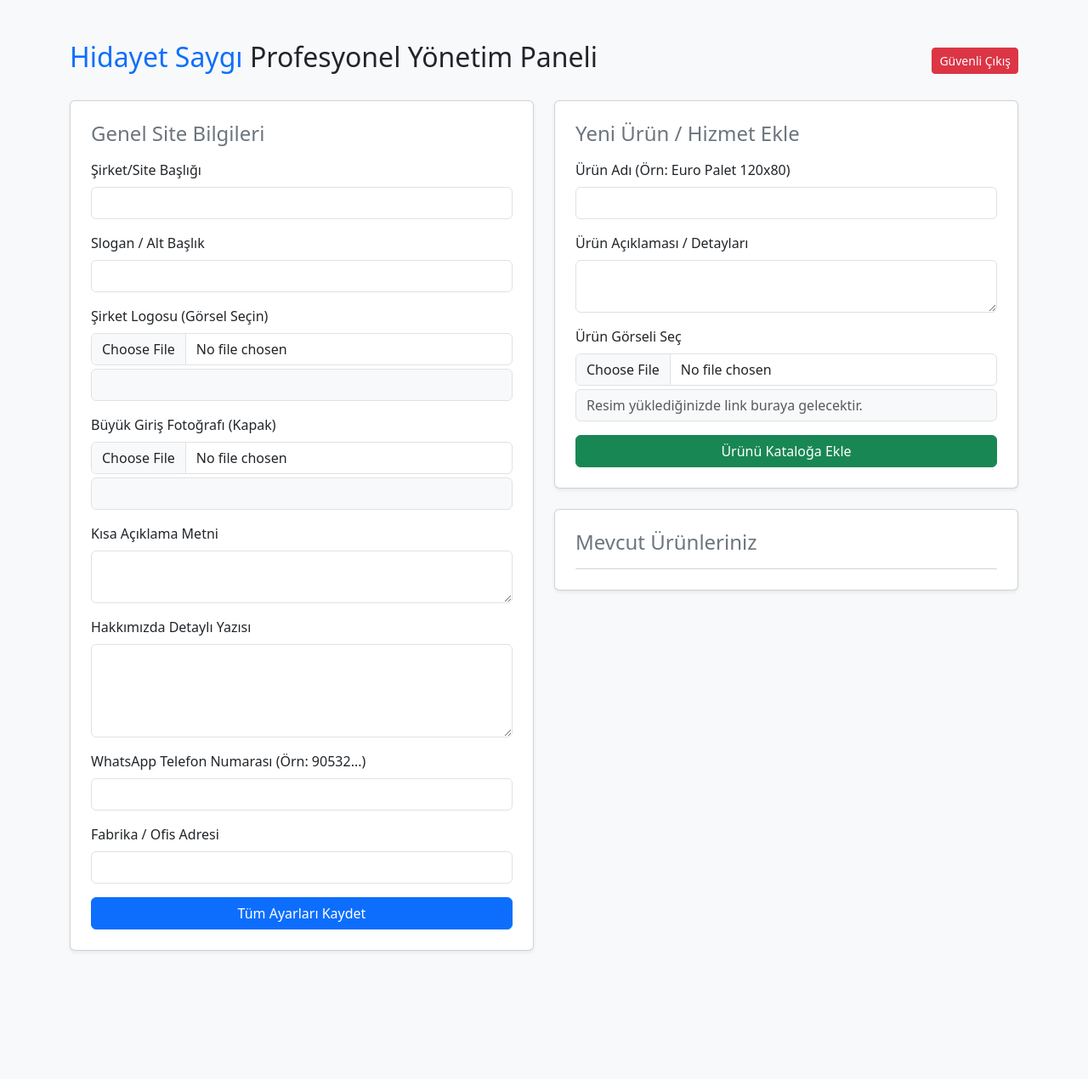
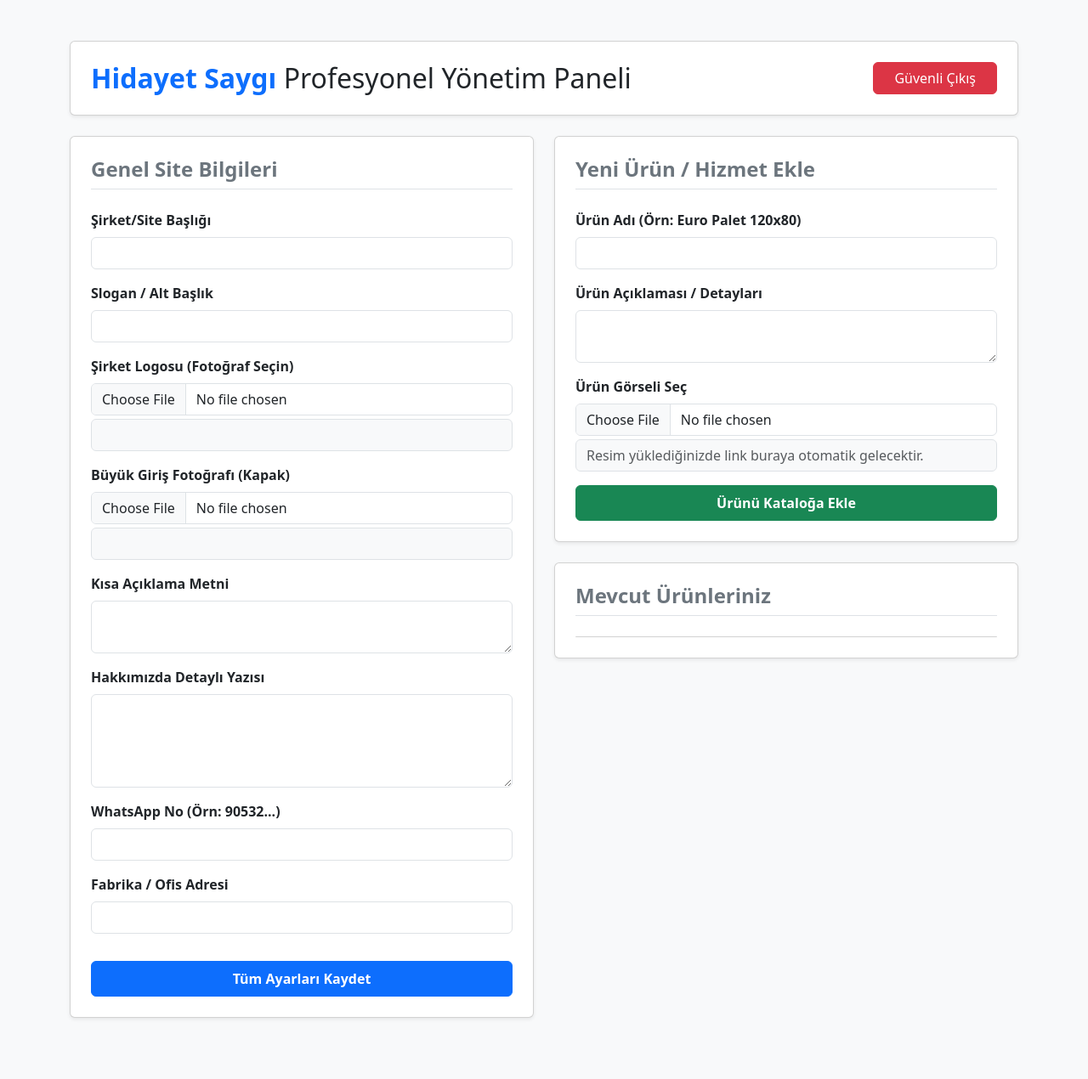
Before and after one commit to omeralisaygi/hidayetsaygi, a Flask app: template templates/admin.html in a window 1280 px wide. Shown: the whole page at 85% size. Before the commit the page ends 1120 px from the top, so only its background shows below. Run offline with Flask 3, Linux system fonts and the light colour scheme; the template is opened without the code that fills it, so the values that code supplies are empty; some libraries are stand-ins or nearby versions.

Commit message:
Refactor admin panel HTML structure and styles
Updated the admin panel HTML to improve styling and structure. Changed Bootstrap CDN link and adjusted classes for better layout.

```diff
--- a/templates/admin.html
+++ b/templates/admin.html
@@ -3,109 +3,105 @@
 <head>
     <meta charset="UTF-8">
     <title>Yönetim Paneli</title>
-    <link href="https://cdn.jsdelivr.net/npm/bootstrap@5.3.0/dist/bootstrap.min.css" rel="stylesheet">
+    <link href="https://cdnjs.cloudflare.com/ajax/libs/twitter-bootstrap/5.3.0/css/bootstrap.min.css" rel="stylesheet">
 </head>
 <body class="bg-light">
     <div class="container py-5">
-        <div class="d-flex justify-content-between align-items-center mb-4">
-            <h2><span class="text-primary">Hidayet Saygı</span> Profesyonel Yönetim Paneli</h2>
-            <a href="/logout" class="btn btn-danger btn-sm">Güvenli Çıkış</a>
+        <div class="card shadow-sm p-4 mb-4 bg-white d-flex flex-row justify-content-between align-items-center">
+            <h2 class="mb-0"><span class="text-primary fw-bold">Hidayet Saygı</span> Profesyonel Yönetim Paneli</h2>
+            <a href="/logout" class="btn btn-danger px-4">Güvenli Çıkış</a>
         </div>
 
         <div class="row">
-            <!-- Genel Ayarlar -->
             <div class="col-md-6 mb-4">
-                <div class="card shadow-sm p-4">
-                    <h4 class="mb-3 text-secondary">Genel Site Bilgileri</h4>
+                <div class="card shadow-sm p-4 bg-white h-100">
+                    <h4 class="mb-4 text-secondary fw-bold border-bottom pb-2">Genel Site Bilgileri</h4>
                     <form method="POST">
                         <div class="mb-3">
-                            <label class="form-label">Şirket/Site Başlığı</label>
-                            <input type="text" name="baslik" class="form-content form-control" value="{{ veri.baslik }}">
+                            <label class="form-label fw-semibold">Şirket/Site Başlığı</label>
+                            <input type="text" name="baslik" class="form-control" value="{{ veri.baslik }}">
                         </div>
                         <div class="mb-3">
-                            <label class="form-label">Slogan / Alt Başlık</label>
+                            <label class="form-label fw-semibold">Slogan / Alt Başlık</label>
                             <input type="text" name="alt_baslik" class="form-control" value="{{ veri.alt_baslik }}">
                         </div>
                         <div class="mb-3">
-                            <label class="form-label">Şirket Logosu (Görsel Seçin)</label>
+                            <label class="form-label fw-semibold">Şirket Logosu (Fotoğraf Seçin)</label>
                             <input type="file" class="form-control mb-1" onchange="resimYukle(this, 'logo_kutusu')">
                             <input type="text" name="logo_url" id="logo_kutusu" class="form-control bg-light" value="{{ veri.logo_url }}" readonly>
                         </div>
                         <div class="mb-3">
-                            <label class="form-label">Büyük Giriş Fotoğrafı (Kapak)</label>
+                            <label class="form-label fw-semibold">Büyük Giriş Fotoğrafı (Kapak)</label>
                             <input type="file" class="form-control mb-1" onchange="resimYukle(this, 'kapak_kutusu')">
                             <input type="text" name="kapak_url" id="kapak_kutusu" class="form-control bg-light" value="{{ veri.kapak_url }}" readonly>
                         </div>
                         <div class="mb-3">
-                            <label class="form-label">Kısa Açıklama Metni</label>
+                            <label class="form-label fw-semibold">Kısa Açıklama Metni</label>
                             <textarea name="aciklama" class="form-control" rows="2">{{ veri.aciklama }}</textarea>
                         </div>
                         <div class="mb-3">
-                            <label class="form-label">Hakkımızda Detaylı Yazısı</label>
+                            <label class="form-label fw-semibold">Hakkımızda Detaylı Yazısı</label>
                             <textarea name="hakkimizda_metni" class="form-control" rows="4">{{ veri.hakkimizda_metni }}</textarea>
                         </div>
                         <div class="mb-3">
-                            <label class="form-label">WhatsApp Telefon Numarası (Örn: 90532...)</label>
+                            <label class="form-label fw-semibold">WhatsApp No (Örn: 90532...)</label>
                             <input type="text" name="whatsapp_no" class="form-control" value="{{ veri.whatsapp_no }}">
                         </div>
                         <div class="mb-3">
-                            <label class="form-label">Fabrika / Ofis Adresi</label>
+                            <label class="form-label fw-semibold">Fabrika / Ofis Adresi</label>
                             <input type="text" name="adres" class="form-control" value="{{ veri.adres }}">
                         </div>
-                        <button type="submit" class="btn btn-primary w-100">Tüm Ayarları Kaydet</button>
+                        <button type="submit" class="btn btn-primary w-100 py-2 fw-bold mt-3">Tüm Ayarları Kaydet</button>
                     </form>
                 </div>
             </div>
 
-            <!-- Ürün Yönetimi -->
             <div class="col-md-6">
-                <div class="card shadow-sm p-4 mb-4">
-                    <h4 class="mb-3 text-secondary">Yeni Ürün / Hizmet Ekle</h4>
+                <div class="card shadow-sm p-4 bg-white mb-4">
+                    <h4 class="mb-4 text-secondary fw-bold border-bottom pb-2">Yeni Ürün / Hizmet Ekle</h4>
                     <form method="POST">
                         <input type="hidden" name="islem" value="urun_ekle">
                         <div class="mb-3">
-                            <label class="form-label">Ürün Adı (Örn: Euro Palet 120x80)</label>
+                            <label class="form-label fw-semibold">Ürün Adı (Örn: Euro Palet 120x80)</label>
                             <input type="text" name="yeni_urun_adi" class="form-control" required>
                         </div>
                         <div class="mb-3">
-                            <label class="form-label">Ürün Açıklaması / Detayları</label>
+                            <label class="form-label fw-semibold">Ürün Açıklaması / Detayları</label>
                             <textarea name="yeni_urun_detay" class="form-control" rows="2" required></textarea>
                         </div>
                         <div class="mb-3">
-                            <label class="form-label">Ürün Görseli Seç</label>
+                            <label class="form-label fw-semibold">Ürün Görseli Seç</label>
                             <input type="file" class="form-control mb-1" onchange="resimYukle(this, 'urun_kutusu')">
-                            <input type="text" name="yeni_urun_gorsel" id="urun_kutusu" class="form-control bg-light" placeholder="Resim yüklediğinizde link buraya gelecektir." readonly>
+                            <input type="text" name="yeni_urun_gorsel" id="urun_kutusu" class="form-control bg-light" placeholder="Resim yüklediğinizde link buraya otomatik gelecektir." readonly>
                         </div>
-                        <button type="submit" class="btn btn-success w-100">Ürünü Kataloğa Ekle</button>
+                        <button type="submit" class="btn btn-success w-100 py-2 fw-bold">Ürünü Kataloğa Ekle</button>
                     </form>
                 </div>
 
-                <!-- Mevcut Ürünler Listesi -->
-                <div class="card shadow-sm p-4">
-                    <h4 class="mb-3 text-secondary">Mevcut Ürünleriniz</h4>
-                    <ul class="list-group">
+                <div class="card shadow-sm p-4 bg-white">
+                    <h4 class="mb-4 text-secondary fw-bold border-bottom pb-2">Mevcut Ürünleriniz</h4>
+                    <div class="list-group">
                         {% for urun in veri.urunler_listesi %}
-                        <li class="list-group-item d-flex justify-content-between align-items-center">
+                        <div class="list-group-item d-flex justify-content-between align-items-center py-3">
                             <div class="d-flex align-items-center">
-                                <img src="{{ urun[3] }}" style="width: 45px; height: 45px; object-fit: cover;" class="me-2 rounded">
+                                <img src="{{ urun[3] }}" style="width: 55px; height: 55px; object-fit: cover;" class="me-3 rounded shadow-sm">
                                 <div>
-                                    <strong>{{ urun[1] }}</strong>
+                                    <h6 class="mb-0 fw-bold text-dark">{{ urun[1] }}</h6>
                                 </div>
                             </div>
                             <form method="POST" onsubmit="return confirm('Bu ürünü silmek istediğinize emin misiniz?');">
                                 <input type="hidden" name="islem" value="urun_sil">
                                 <input type="hidden" name="urun_id" value="{{ urun[0] }}">
-                                <button type="submit" class="btn btn-sm btn-danger">Sil</button>
+                                <button type="submit" class="btn btn-sm btn-danger px-3">Sil</button>
                             </form>
-                        </li>
+                        </div>
                         {% endfor %}
-                    </ul>
+                    </div>
                 </div>
             </div>
         </div>
     </div>
 
-    <!-- ÜCRETSİZ RESİM YÜKLEME VE LİNK OLUŞTURMA ALTYAPISI (BULUT MOTORU) -->
     <script>
         function resimYukle(inputElement, hedefKutuId) {
             const file = inputElement.files[0];
@@ -117,7 +113,6 @@
             const formData = new FormData();
             formData.append("image", file);
 
-            // Sınırsız ve ücretsiz imgb bulut servisi entegrasyonu
             fetch("https://api.imgbb.com/1/upload?key=6701fccbd3e00be64303d3ee3dd8f78d", {
                 method: "POST",
                 body: formData
```
